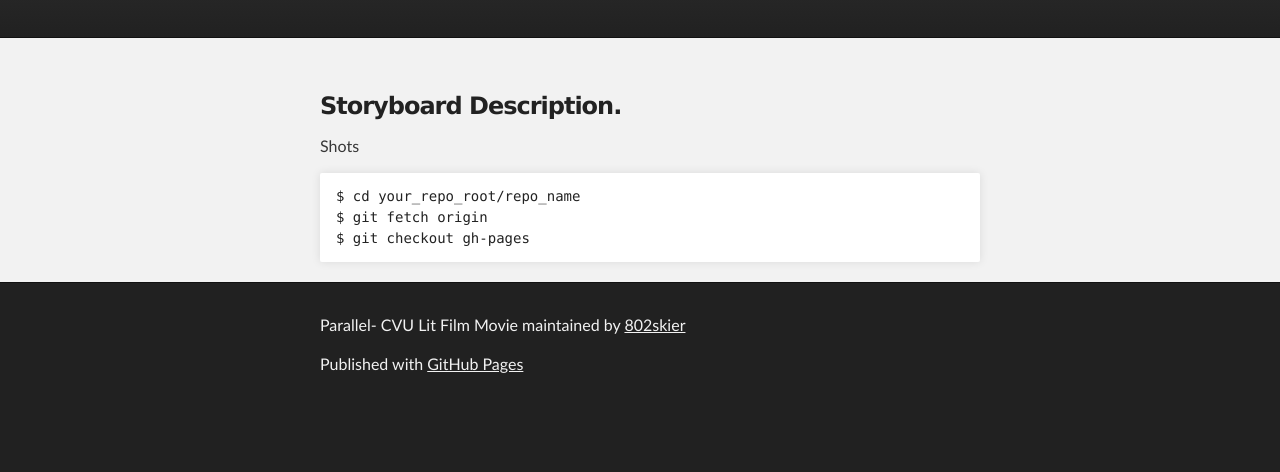
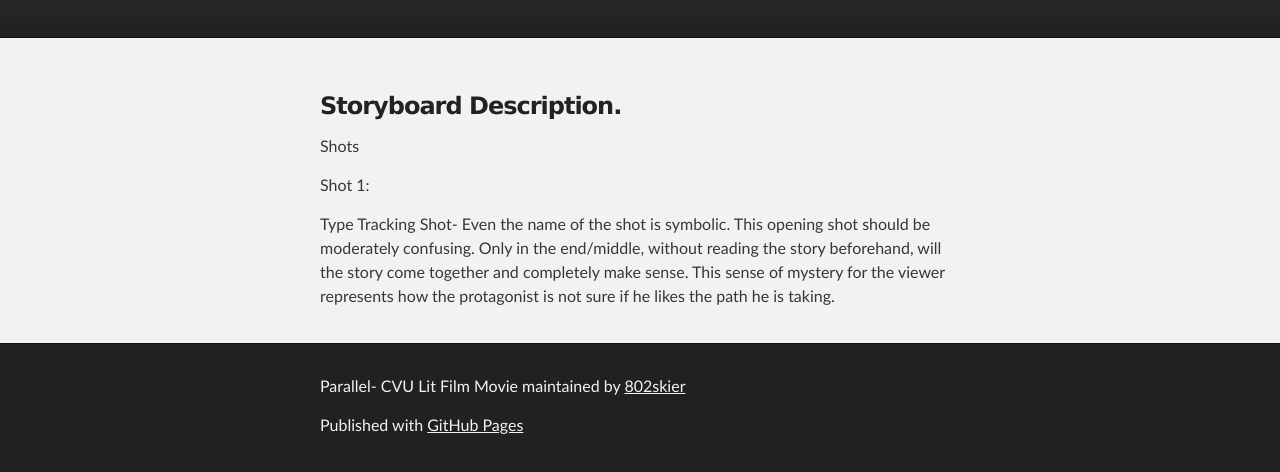
Before and after one commit to 802skier/parallel, a plain HTML site: page index.html in a window 1280 px wide. Shown: the part 136-608 px from the top of the page. Drawn offline with Linux system fonts and the light colour scheme.

Commit message:
Update index.html

```diff
--- a/index.html
+++ b/index.html
@@ -30,11 +30,10 @@
 <a id="welcome-to-github-pages" class="anchor" href="#welcome-to-github-pages" aria-hidden="true"><span class="octicon octicon-link"></span></a>Storyboard Description.</h3>
 
 <p>Shots</p>
-
-<pre><code>$ cd your_repo_root/repo_name
-$ git fetch origin
-$ git checkout gh-pages
-</code></pre>
+    <p>Shot 1:</p>
+      <p>Type
+          Tracking Shot- Even the name of the shot is symbolic. This opening shot should be moderately confusing. Only in the end/middle, without reading the story beforehand, will the story come together and completely make sense. This sense of mystery for the viewer represents how the protagonist is not sure if he likes the path he is taking.
+      </p>
     </div>
 
     <!-- FOOTER  -->
```
